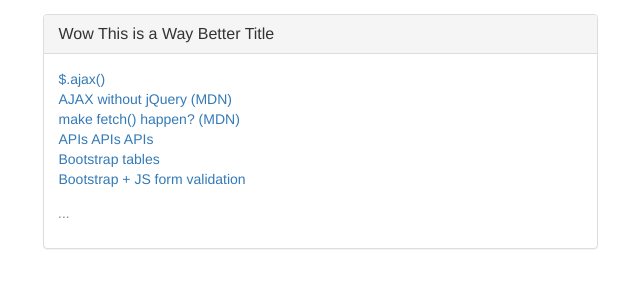
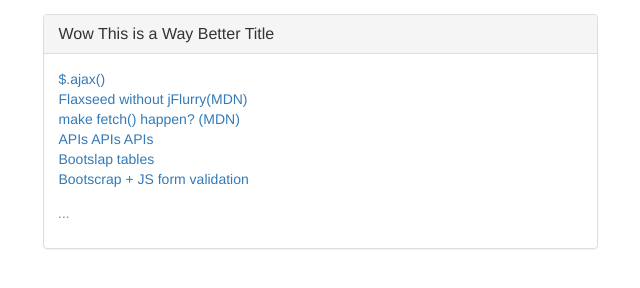
Before and after one commit to rdowdy-ucsd/cbc-github-pr-demo, a plain HTML site: page index.html in a window 1280 px wide. Shown: the full height of the page, 320-960 px from the left. Drawn offline with Linux system fonts and the light colour scheme.

Commit message:
Improved titles of lists

```diff
--- a/index.html
+++ b/index.html
@@ -46,11 +46,11 @@
             <div class="panel-body">
               <ul class="list-group">
                 <li><a href="http://api.jquery.com/jquery.ajax/">$.ajax()</a></li>
-                <li><a href="https://developer.mozilla.org/en-US/docs/Web/API/XMLHttpRequest">AJAX without jQuery (MDN)</a></li>
+                <li><a href="https://developer.mozilla.org/en-US/docs/Web/API/XMLHttpRequest">Flaxseed without jFlurry(MDN)</a></li>
                 <li><a href="https://developer.mozilla.org/en-US/docs/Web/API/Fetch_API">make fetch() happen? (MDN)</a></li>
                 <li><a href="https://github.com/abhishekbanthia/Public-APIs">APIs APIs APIs</a></li>
-                <li><a href="http://getbootstrap.com/css/#tables">Bootstrap tables</a></li>
-                <li><a href="https://codepen.io/jaycbrf/pen/iBszr">Bootstrap + JS form validation</a></li>
+                <li><a href="http://getbootstrap.com/css/#tables">Bootslap tables</a></li>
+                <li><a href="https://codepen.io/jaycbrf/pen/iBszr">Bootscrap + JS form validation</a></li>
               </ul>
               <p id="inspiration">
                 ...
```
